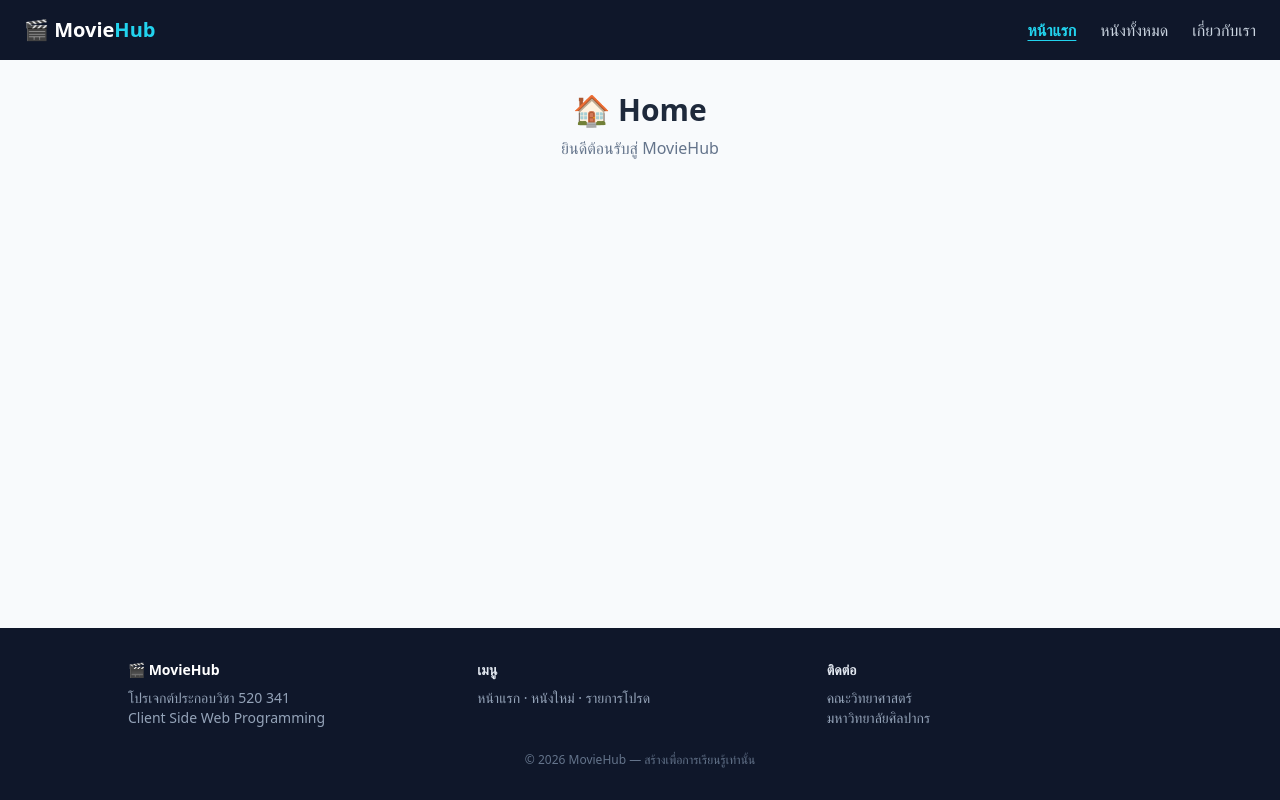
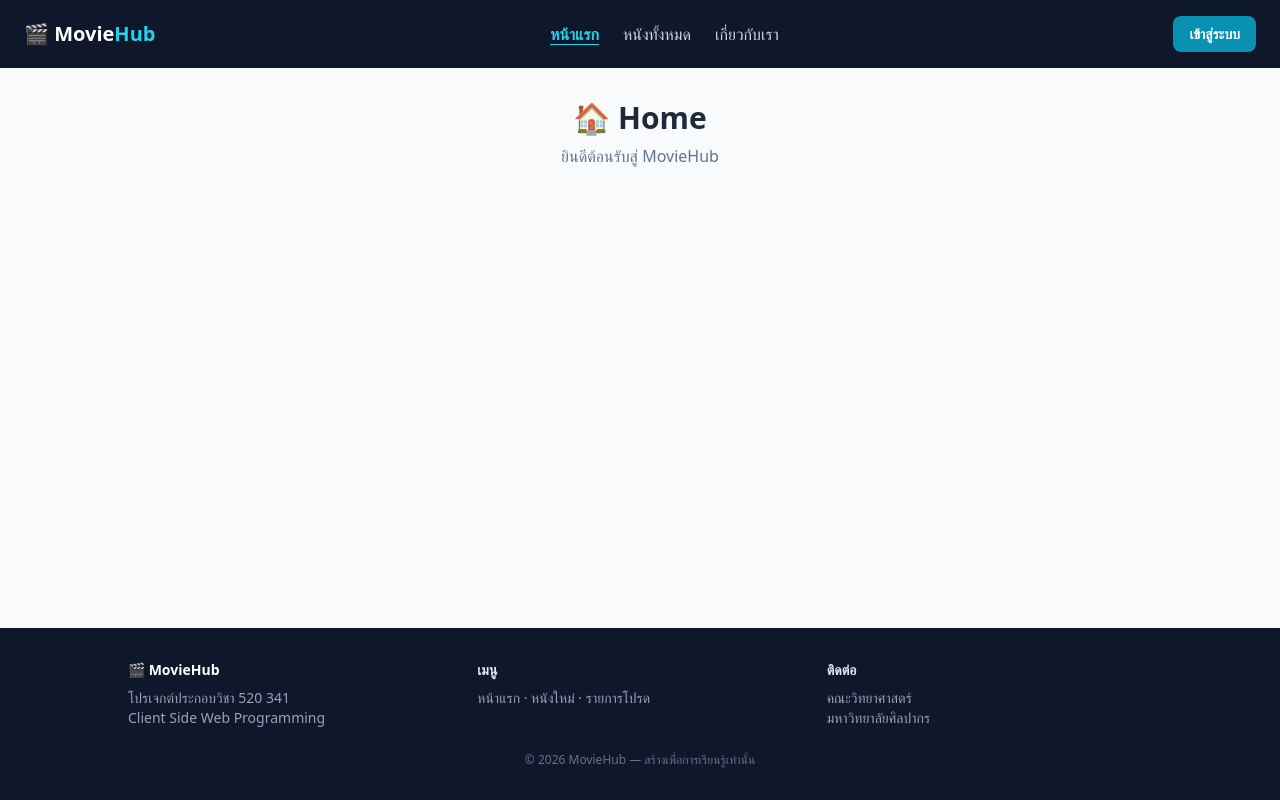
Before and after one commit to 670710721/feapp-670710721, a React (Create React App) app in the folder view-app/: page / in a window 1280 px wide. Built offline with nearby package versions, Linux system fonts and the light colour scheme.

Commit message:
Movies Project

```diff
--- a/view-app/src/components/Navbar.jsx
+++ b/view-app/src/components/Navbar.jsx
@@ -17,6 +17,10 @@
         <NavLink to="/movies" className={linkClass}>หนังทั้งหมด</NavLink>
         <NavLink to="/about" className={linkClass}>เกี่ยวกับเรา</NavLink>
       </div>
+      <button className="rounded-lg bg-cyan-600 px-4 py-2 text-sm font-semibold
+                         text-white hover:bg-cyan-700 transition">
+        เข้าสู่ระบบ
+      </button>
     </nav>
   );
 }
```
